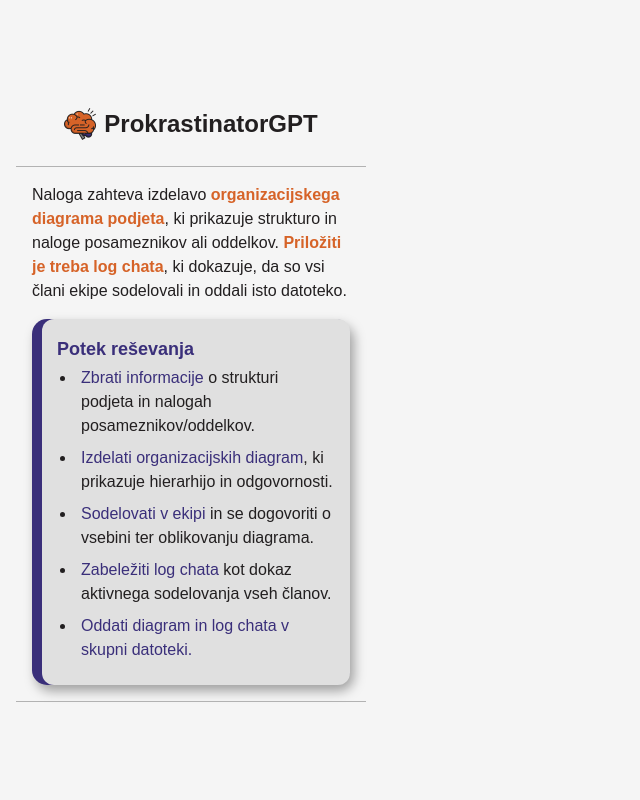
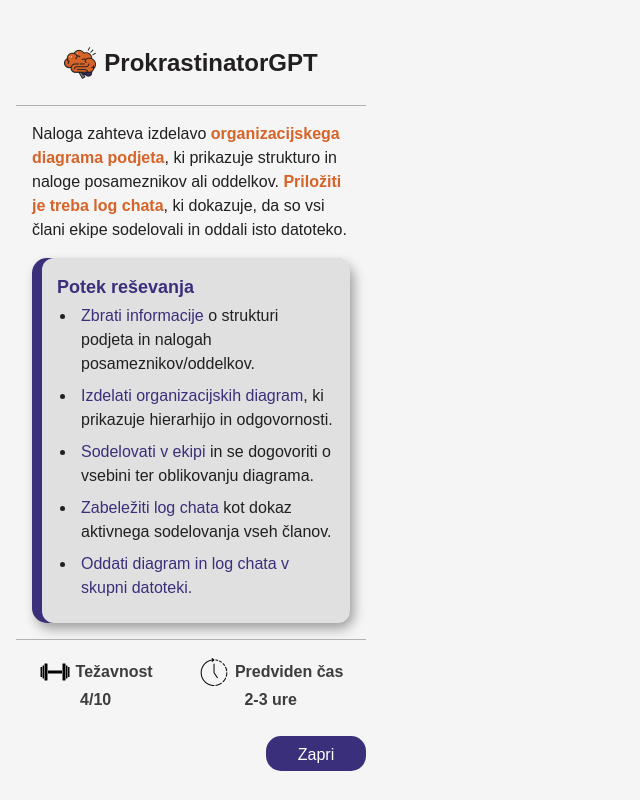
Before and after one commit to SPV-SK56-2026/ProkrastinatorGPT, a React (Vite) app in the folder code/frontend/: page / in a window 1280 px wide. Shown: the whole page, without its empty margins (0-640 px from the left). Built offline with nearby package versions, Linux system fonts and the light colour scheme; the HTML template or start-up script is replaced by a standard one; a web font is replaced by a local one.

Commit message:
Added difficulty, duration and button to mainscreen

```diff
--- a/code/frontend/src/App.css
+++ b/code/frontend/src/App.css
@@ -137,3 +137,54 @@ li {
 li::marker {
   color: #221f20;
 }
+.bottom_holder{
+  margin-top: 1em;
+  padding: 0 1em;
+  display: flex;
+  justify-content: space-around;
+  gap: 2em;
+}
+
+.info_block{
+  display: flex;
+  flex-direction: column;
+  align-items: center;
+}
+
+.info_title{
+  display: flex;
+  align-items: center;
+  gap: 5px;
+  font-size: medium;
+  font-weight: bold;
+  color: #3d3d3d;
+}
+
+.info_value{
+  font-size: medium;
+  font-weight: bold;
+  align-items: center;
+  color: #3d3d3d;
+}
+
+.Icons{
+  width: 32px;
+  height: 32px;
+  color: #3d3d3d;
+}
+
+.Btn_close{
+  color: white;
+  background-color: #3A2F7A;
+  font-size: medium;
+  height: 35px;
+  width: 100px;
+  border-radius: 15px;
+  cursor: pointer;
+  border: none;
+}
+.btn_wrapper {
+  display: flex;
+  justify-content: right;
+  margin-top: 1.5em;
+}
--- a/code/frontend/src/App.tsx
+++ b/code/frontend/src/App.tsx
@@ -26,6 +26,28 @@ function App() {
         </div>
       </div>
       <hr/>
+      <div >
+        <div className="bottom_holder">
+        <div className="info_block">
+          <div className="info_title">
+            <img src="icons/Barbell_64.png" className="Icons" alt="icon"/>
+            <span>Težavnost</span>
+          </div>
+          <div className="info_value">4/10</div>
+        </div>
+
+        <div className="info_block">
+          <div className="info_title">
+            <img src="icons/Duration_64.png" className="Icons" alt="icon"/>
+            <span>Predviden čas</span>
+          </div>
+          <div className="info_value">2-3 ure</div>
+        </div>
+        </div>
+        <div className="btn_wrapper">
+           <button className="Btn_close" onClick={() => window.close()}>Zapri</button>
+        </div>
+      </div>
     </>
   )
 }
```
Also changed, not shown: code/frontend/public/icons/Barbell_64.png (added), code/frontend/public/icons/Duration_64.png (added).
